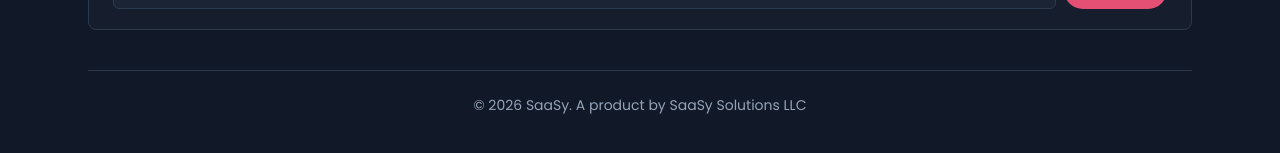
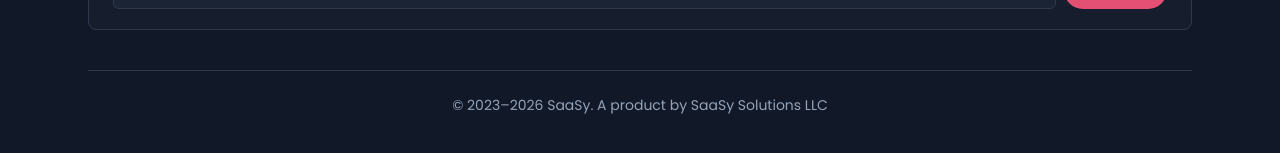
Before and after one commit to rclanan/saasy-landing, a Next.js app: page / in a window 1280 px wide. Shown: the part 6908-7061 px from the top of the page. Built offline with nearby package versions, Linux system fonts and the light colour scheme.

Commit message:
fix: update copyright to 2023–2026 SaaSy Solutions LLC
Reported-by:Ray Clanan

```diff
--- a/app/components/MarketingFooter.tsx
+++ b/app/components/MarketingFooter.tsx
@@ -147,7 +147,7 @@
             text-center text-saasy-muted text-sm
             font-[family-name:var(--font-poppins)]"
         >
-          &copy; 2026 SaaSy. A product by{" "}
+          &copy; 2023–2026 SaaSy. A product by{" "}
           <a
             href="https://saasysolutionsllc.com"
             className="hover:text-white transition-colors"
--- a/app/privacy/page.tsx
+++ b/app/privacy/page.tsx
@@ -412,7 +412,7 @@
         {/* Footer */}
         <footer className="mt-16 border-t border-saasy-border pt-8">
           <p className="font-[family-name:var(--font-poppins)] text-sm text-saasy-muted">
-            &copy; 2026 SaaSy Solutions LLC. All rights reserved.
+            &copy; 2023–2026 SaaSy Solutions LLC. All rights reserved.
           </p>
           <div className="mt-3 flex gap-6">
             <Link
--- a/app/terms/page.tsx
+++ b/app/terms/page.tsx
@@ -351,7 +351,7 @@
         {/* Footer */}
         <footer className="mt-16 border-t border-saasy-border pt-8">
           <p className="font-[family-name:var(--font-poppins)] text-sm text-saasy-muted">
-            &copy; 2026 SaaSy Solutions LLC. All rights reserved.
+            &copy; 2023–2026 SaaSy Solutions LLC. All rights reserved.
           </p>
           <div className="mt-3 flex gap-6">
             <Link
```
